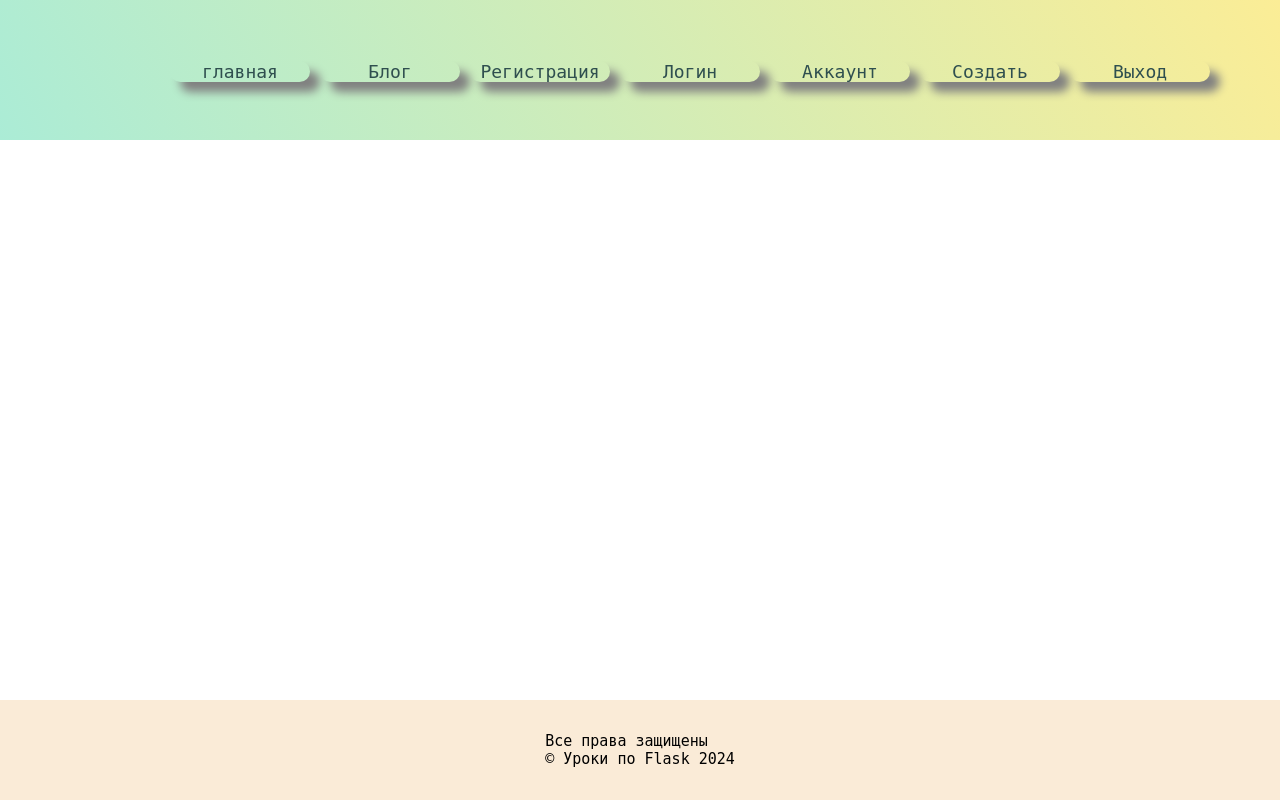
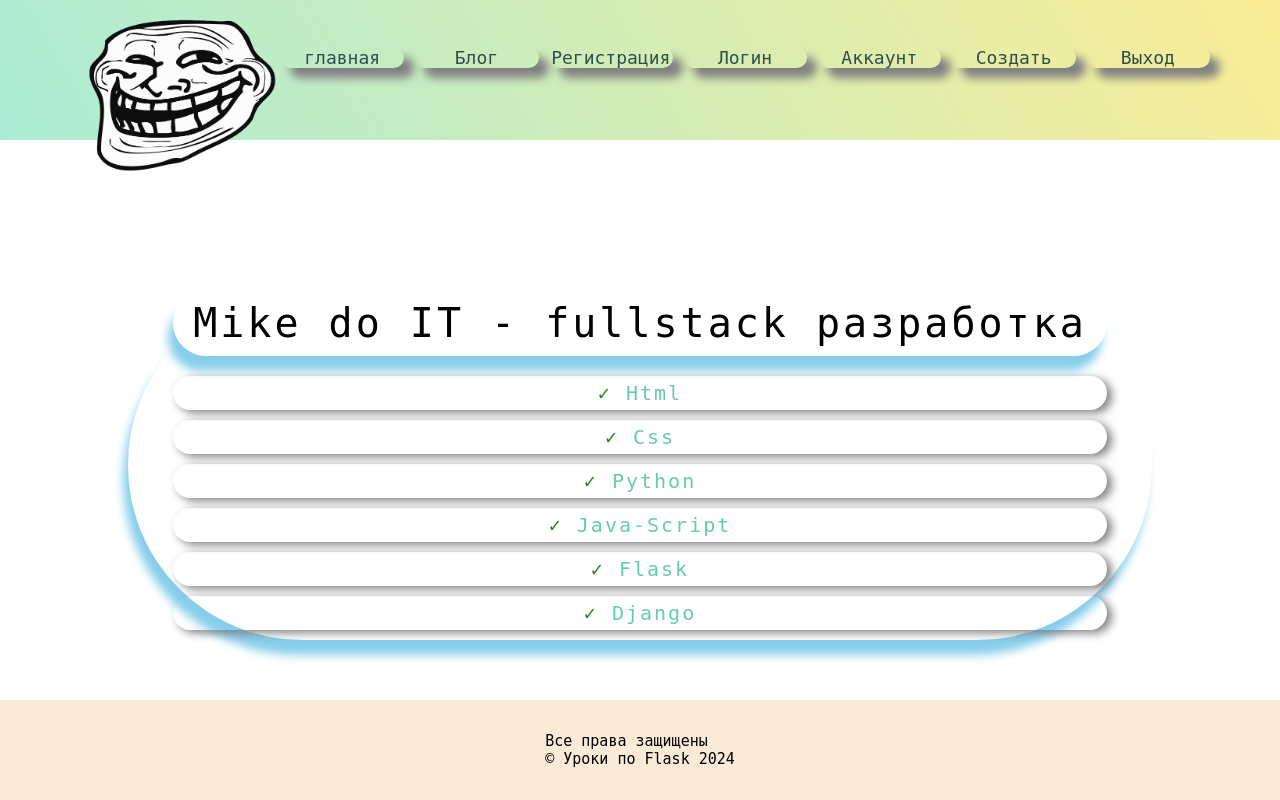
Before and after one commit to Mike2024New/flask_lesson, a Flask app: page / in a window 1280 px wide. Run offline with Flask 3, Linux system fonts and the light colour scheme.

Commit message:
четвертый комит - реализована главная страница, распределены маршруты

```diff
--- a/run.py
+++ b/run.py
@@ -8,5 +8,35 @@ def index():
     return render_template("index.html", title="first lesson")
 
 
+@app.route("/html_page")
+def html_page():
+    return render_template('html_page.html')
+
+
+@app.route("/css_page")
+def css_page():
+    return render_template('css_page.html')
+
+
+@app.route("/python_page")
+def python_page():
+    return render_template('python_page.html')
+
+
+@app.route("/js_page")
+def js_page():
+    return render_template('js_page.html')
+
+
+@app.route("/flask_page")
+def flask_page():
+    return render_template('flask_page.html')
+
+
+@app.route("/django_page")
+def django_page():
+    return render_template('django_page.html')
+
+
 if __name__ == '__main__':
     app.run(debug=True, port=5656)
--- a/static/css/style.css
+++ b/static/css/style.css
@@ -14,6 +14,18 @@ html,body{ /*размер страницы всё видимое окно бра
     display: flex; /* 1. Расположить элементы в ряд */
     flex-direction: column; /* 2. Расположить элементы по вертикали */
     height: 100%;
+}
+
+.empty_block{
+    width:100%;
+    height:70px;
+}
+
+/*logo*/
+.logo img{/*прописывам логотип*/
+    float:left;
+    margin-left: 80px;
+    width: 200px;
 }
 
 /*MENU*/
@@ -63,6 +75,79 @@ html,body{ /*размер страницы всё видимое окно бра
     flex: 1 0 auto; /* выровнять текст по центру */
 }
 
+/* MAIN PAGE */
+.info{
+    display: flex;
+    width: 80%; /*размер блока (контента на главной странице) */
+    /*в margin аргументы: 1-top 2-left 3-reight 4-top  (но можно как в примере ниже бока записать как auto)
+    чтобы равномерно поделить отступы или иными слвами сделать по середине*/
+    margin: 80px auto 0; /* эта строка выравнивает блок по середине страницы */
+    box-shadow: -5px 15px 10px skyblue;
+    align-items: center;
+    border-radius: 200px;
+    font-family: monospace;
+    /*border: 2px solid red;*/ /* используй красные бордеры для отладки и определения элемена */
+}
+
+.description{
+    font-size: 40px;
+    margin: 0 auto;
+    text-align: right; /*? нужен или нет*/
+}
+
+.names{ /*верхняя плашка в которой написано "Mike do IT - fullstack разработка"*/
+    box-shadow: -5px 15px 10px skyblue;
+    border-radius: 200px;
+    padding: 10px 20px; /*отступы текста (сверху и снизу по 10 по бокам 20)*/
+    letter-spacing: 3px;
+    margin-bottom: 20px; /* отталкивает нижние плашки от заголовка */
+}
+
+
+.desc{/*нижние плашки (html,css,python и т.д.)*/
+    width: 100%;
+    font-width: 600px;
+    color: dodgerblue;
+    margin: 0 auto;
+    text-align: center;
+    box-shadow: 0px 0px 0px skyblue;
+    border-radius: 200px;
+}
+
+.desc li{
+    margin-bottom: 10px;
+    font-style: normal;
+    box-shadow: 5px 3px 10px grey;
+    font-size: 25px;
+    padding: 5px;
+    font-family: monospace;
+    font-size: 20px;
+    border-radius: 200px;
+    letter-spacing: 2px;
+    list-style: none;
+}
+
+ul.checkmark li:before {
+    content: "\2713\0020"; /*рисует зеленые галочки на кнопках*/
+    color: forestgreen;
+}
+
+
+.checkmark li{
+    list-style: none;
+}
+
+.checkmark li:hover{
+    transition-duration: 0.1s;
+    box-shadow: 0px 12px 10px orange;
+}
+
+ul a{ /*настройка всех тегов <a>*/
+    text-decoration: none;
+    color: mediumaquamarine;
+}
+
+
 /*FOOTER*/
 .footer{
     display:flex; /* разместить элементы подвала по горизонтали */
--- /dev/null
+++ b/templates/css_page.html
@@ -0,0 +1,3 @@
+{% extends 'layout.html' %}
+{% block content %}
+{% endblock content %}
--- /dev/null
+++ b/templates/django_page.html
@@ -0,0 +1,3 @@
+{% extends 'layout.html' %}
+{% block content %}
+{% endblock content %}
--- /dev/null
+++ b/templates/flask_page.html
@@ -0,0 +1,3 @@
+{% extends 'layout.html' %}
+{% block content %}
+{% endblock content %}
--- /dev/null
+++ b/templates/html_page.html
@@ -0,0 +1,3 @@
+{% extends 'layout.html' %}
+{% block content %}
+{% endblock content %}
--- a/templates/index.html
+++ b/templates/index.html
@@ -1,3 +1,24 @@
 {% extends "layout.html" %}
-{% block content %}
-{% endblock content %}
+
+{% block main_page %}
+
+<div class="wrapper">
+    <div class="empty_block"></div>
+    <div class="info">
+        <div class="description">
+            <p class="names">Mike do IT - fullstack разработка</p>
+            <div class="desc">
+                <ul class="checkmark">
+                    <li><a href="{{ url_for('html_page') }}">Html</a></li>
+                    <li><a href="{{ url_for('css_page') }}">Css</a></li>
+                    <li><a href="{{ url_for('python_page') }}">Python</a></li>
+                    <li><a href="{{ url_for('js_page') }}">Java-Script</a></li>
+                    <li><a href="{{ url_for('flask_page') }}">Flask</a></li>
+                    <li><a href="{{ url_for('html_page') }}">Django</a></li>
+                </ul>
+            </div>
+        </div>
+    </div>
+</div>
+
+{% endblock main_page %}
--- /dev/null
+++ b/templates/js_page.html
@@ -0,0 +1,3 @@
+{% extends 'layout.html' %}
+{% block content %}
+{% endblock content %}
--- a/templates/layout.html
+++ b/templates/layout.html
@@ -15,6 +15,9 @@
         <div class="wrapper">
             {% block menu %}
                 <header class="header">
+                    <div class="logo">
+                        <img src="{{url_for('static',filename='img/logo.png')}}" alt="logotype">
+                    </div>
                     <ul class="main_menu">
                         <li><a href="#"><p>главная</p></a></li>
                         <li><a href="#"><p>Блог</p></a></li>
--- /dev/null
+++ b/templates/python_page.html
@@ -0,0 +1,3 @@
+{% extends 'layout.html' %}
+{% block content %}
+{% endblock content %}
```
Also changed, not shown: static/img/logo.png (added).
